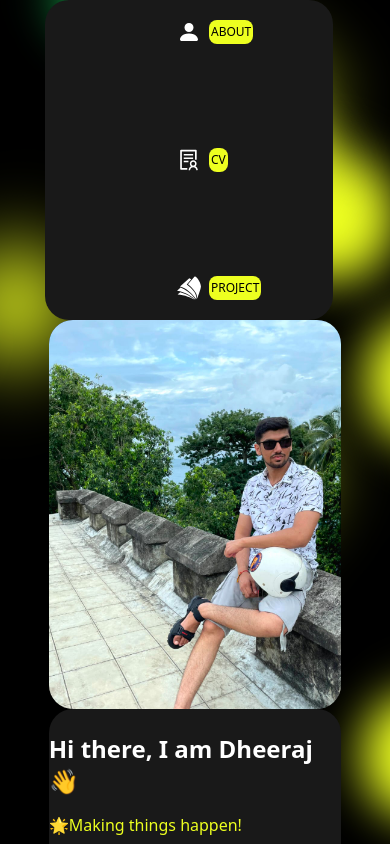
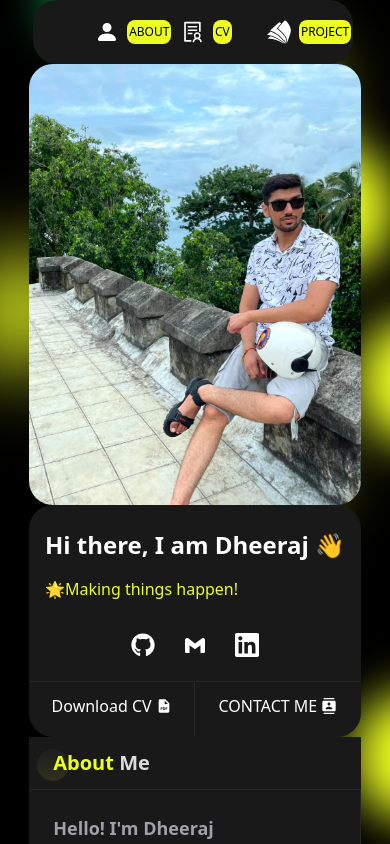
Before and after one commit to Dheeraj9811/Portfolio, a React (Vite) app: page / in a window 390 px wide. Shown: the top 844 px of the page. Built offline with nearby package versions, Linux system fonts and the light colour scheme.

Commit message:
tesing phone version

```diff
--- a/src/components/Home.jsx
+++ b/src/components/Home.jsx
@@ -36,9 +36,9 @@ const Home = () => {
   //   setActiveComponent(newlocation);
   // };
   return (
-    <div className="  w-[75%] h-[80%] bg-transparent text-white rounded-lg z-50 md:flex md:flex-row  ">
+    <div className="  w-[85%] md:w-[75%] md:h-[80%] bg-transparent text-white md:rounded-lg z-50 md:flex md:flex-row  ">
       {/* nav bar */}
-      <div className=" navbar  md:rotate-0 md:w-16 md:h-96 bg-transparent rounded-lg md:flex md:flex-col gap-3 px-1 -ml-2 mr-1 ">
+      <div className=" navbar  md:rotate-0 md:w-16 md:h-96 bg-transparent rounded-lg md:flex md:flex-col md:gap-3 px-1 md:-ml-2 mr-1 ">
         {/* home Icons */}
         <div className="  hidden md:visible md:rotate-0 w-full h-20 bg-bodyColor rounded-3xl overflow-hidden md:flex justify-center items-center cursor-pointer " >
 
@@ -50,7 +50,7 @@ const Home = () => {
 
         </div>
         {/* other Icons */}
-        <div className="   w-full h-80 bg-bodyColor rounded-3xl py-5 flex flex-col justify-between items-center ">
+        <div className="   flex-row justify-evenly h-16 px-0 mx-0  md:w-full md:h-80 bg-bodyColor rounded-3xl md:py-5 flex md:flex-col md:justify-between items-center ">
           <span className=" flex hover:text-designColor duration-300 cursor-pointer relative group" onClick={() => handleNavItemClicked('/' , 'about')} ><BsFillPersonFill  className=' text-2xl rounded-lg '/> <span className=' w-auto  absolute text-black font-medium text-xs uppercase bg-designColor  p-0.5 py-1 rounded-lg left-0 translate-x-8 group-hover:translate-x-12 transition-all duration-300 z-20 md:opacity-0 md:group-hover:opacity-100 ' >About</span> </span>
           <span className=" flex hover:text-designColor duration-300 cursor-pointer relative group"  onClick={() => handleNavItemClicked('/resume' , 'resume')} ><AiOutlineSolution   className=' text-2xl rounded-lg '/> <span className=' w-auto   absolute text-black font-medium text-xs uppercase bg-designColor  p-0.5 py-1 rounded-lg left-0 translate-x-8 group-hover:translate-x-12 transition-all duration-300 z-20 md:opacity-0 group-hover:opacity-100 ' >CV</span> </span>
           <span className=" flex hover:text-designColor duration-300 cursor-pointer relative group" onClick={() => handleNavItemClicked('/project','project')} ><SiMicrosoftacademic  className=' text-2xl rounded-lg '/> <span className='   w-auto absolute text-black font-medium text-xs uppercase bg-designColor  p-0.5 py-1 rounded-lg left-0 translate-x-8 group-hover:translate-x-12 transition-all duration-300 z-20 md:opacity-0 group-hover:opacity-100 ' >Project</span> </span>
```
